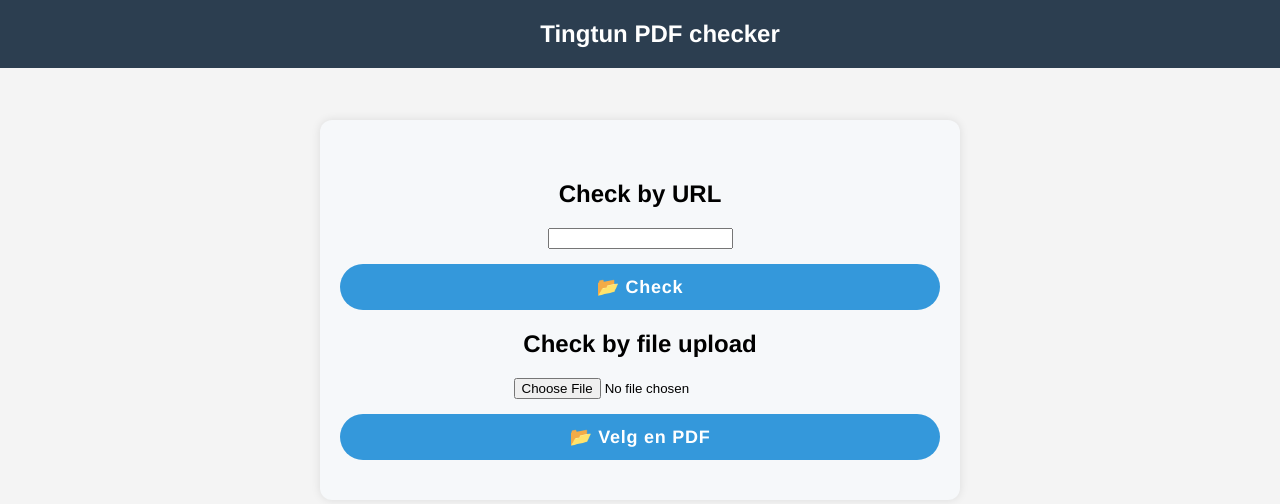
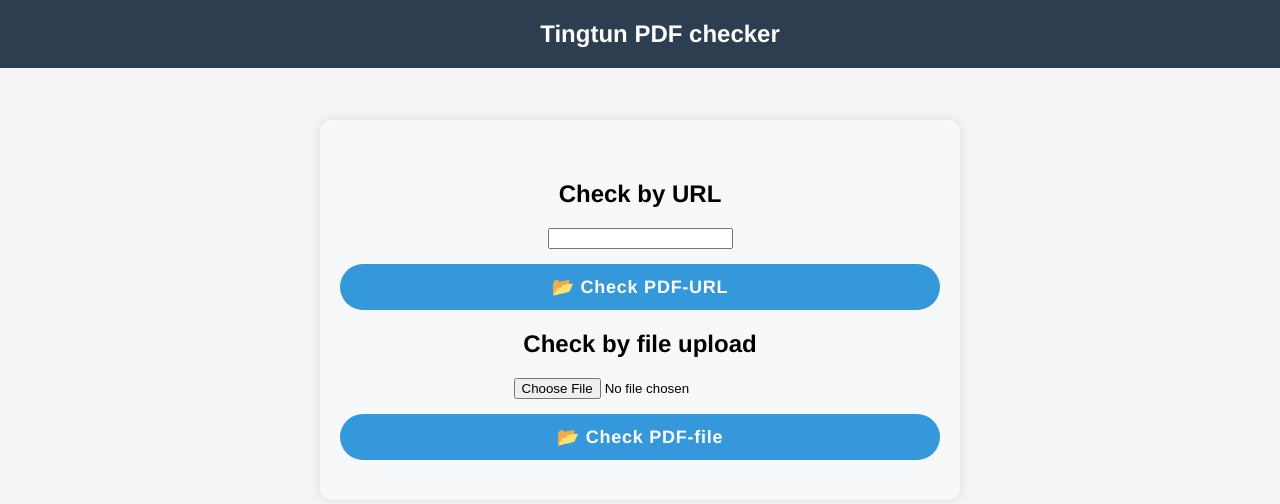
Before and after one commit to steina021/pdf-checker, a Django app: page /pdfchecker/ in a window 1280 px wide. Shown: the top 504 px of the page. Run offline with Django 5.2, Linux system fonts and the light colour scheme.

Commit message:
temp fix

```diff
--- a/pdfchecker/templates/index.html
+++ b/pdfchecker/templates/index.html
@@ -32,11 +32,11 @@
     <div class="wrapper">
         <h2>Check by URL</h2>
         <input type="url" id="urlInput">
-        <label for="urlInput" id="customUrlBtn">📂 Check</label>
+        <label for="urlInput" id="customUrlBtn">📂 Check PDF-URL</label>
 
         <h2>Check by file upload</h2>
         <input type="file" id="fileInput" accept="application/pdf">
-        <label for="fileInput" id="customFileBtn">📂 Velg en PDF</label>
+        <label for="fileInput" id="customFileBtn">📂 Check PDF-file</label>
         <button id="scanBtn">📄 Check</button> <div hidden="true" id="result" class="result-container"></div>
     </div>
 
```
Also changed, not shown: db.sqlite3, requirements.txt (line endings or trailing spaces), 1 other file.
